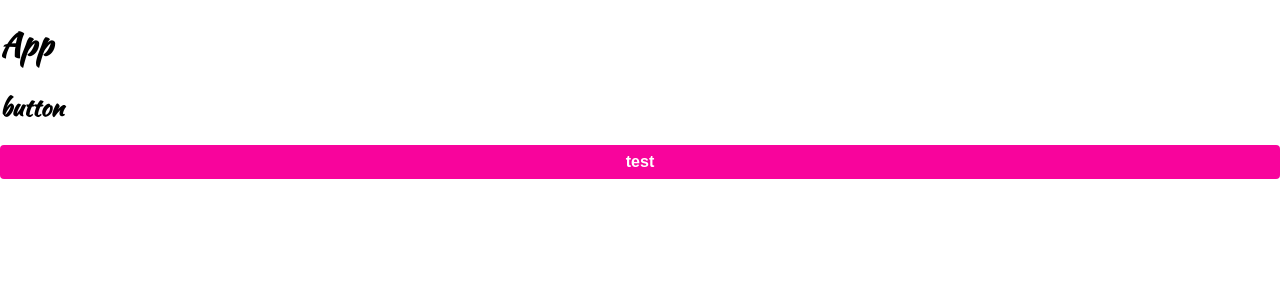
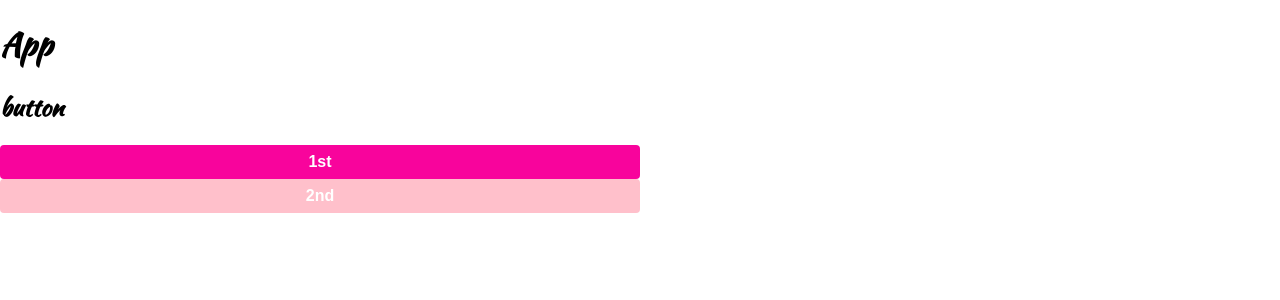
Before and after one commit to oanskyy/react-styled-components, a React (Create React App) app: page / in a window 1280 px wide. Shown: the top 300 px of the page. Built offline with nearby package versions, Linux system fonts and the light colour scheme.

Commit message:
Pass props to styled components and render different styles based on those props

```diff
--- a/src/components/App.js
+++ b/src/components/App.js
@@ -22,7 +22,8 @@ function App() {
 
     </h1>
     <h2>button</h2>
-    <Button>test</Button>
+    <Button>1st</Button>
+    <Button secondary>2nd</Button>
     </div>
   );
 }
--- a/src/components/common/Button.js
+++ b/src/components/common/Button.js
@@ -2,16 +2,17 @@ import styled from 'styled-components'
 
 const Button = styled.button`
     color: white;
-    background: #f8049c;
+    background: ${props => props.secondary ? 'pink' : '#f8049c'};
     font-weight: bold;
     padding: 8px;
     border-radius: 4px;
     box-shadow: none;
     font-size: 1em;
     border: none;
-    width: 100%;
+    width: 50%;
     display: block;
     white-space: none;
+    text-align: center;
 
     &:disabled{
         background: #eee;
```
